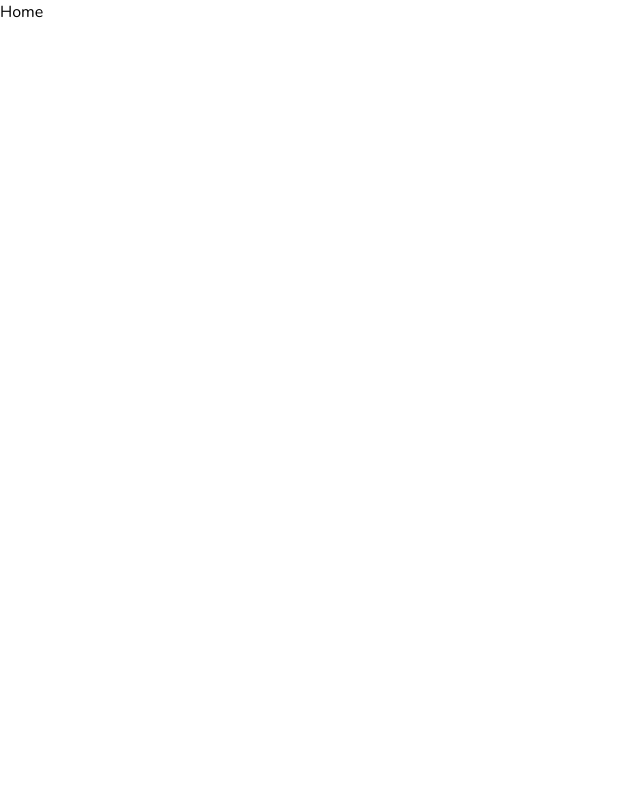
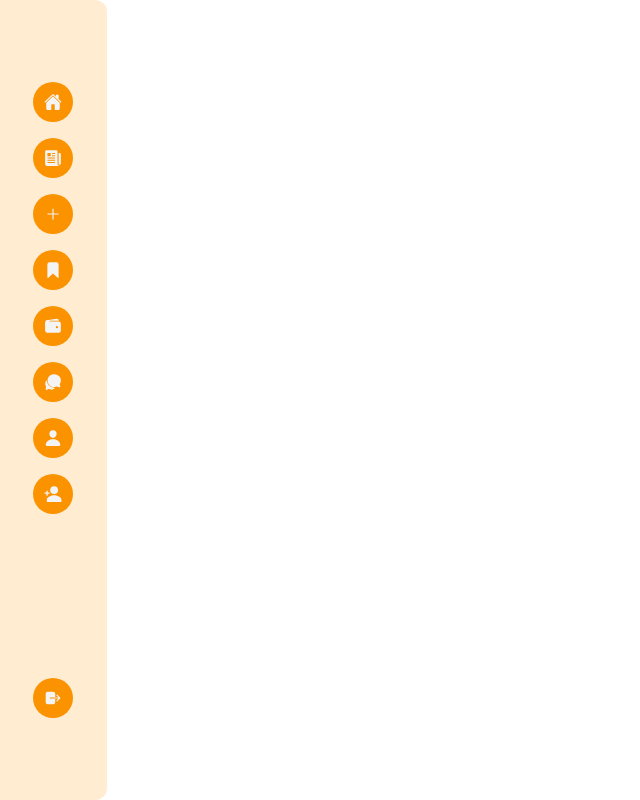
Before and after one commit to jovan0705/MyRecipes, a React (Create React App) app in the folder client/: page / in a window 1280 px wide. Shown: the whole page, without its empty margins (0-640 px from the left). Built offline with nearby package versions, Linux system fonts and the light colour scheme.

Commit message:
Add Sidebar

```diff
--- a/client/package.json
+++ b/client/package.json
@@ -9,6 +9,7 @@
     "daisyui": "^1.24.3",
     "react": "^17.0.2",
     "react-dom": "^17.0.2",
+    "react-icons": "^4.3.1",
     "react-router-dom": "^6.2.1",
     "react-scripts": "5.0.0",
     "web-vitals": "^2.1.3"
--- /dev/null
+++ b/client/src/components/Sidebar.js
@@ -0,0 +1,34 @@
+import {
+  IoHome,
+  IoWallet,
+  IoBookmark,
+  IoChatbubbles,
+  IoLogOut,
+  IoPerson,
+  IoNewspaper,
+  IoPersonAddSharp,
+  IoAdd,
+} from "react-icons/io5";
+import SidebarIcon from "./SidebarIcon";
+
+const Sidebar = () => {
+  return (
+    <div className="fixed top-0 left-0 h-screen w-1/12 flex flex-col justify-around bg-primary-focus rounded-r-xl">
+      <div className=" flex flex-col">
+        <SidebarIcon icon={<IoHome size="18" />} text="Home" />
+        <SidebarIcon icon={<IoNewspaper size="18" />} text="Recipes" />
+        <SidebarIcon icon={<IoAdd size="18" />} text="Post Recipe" />
+        <SidebarIcon icon={<IoBookmark size="18" />} text="Bookmarks" />
+        <SidebarIcon icon={<IoWallet size="18" />} text="Wallet" />
+        <SidebarIcon icon={<IoChatbubbles size="18" />} text="Forum" />
+        <SidebarIcon icon={<IoPerson size="18" />} text="My Profile" />
+        <SidebarIcon icon={<IoPersonAddSharp size="18" />} text="Add Admin" />
+      </div>
+      <div className=" flex flex-col">
+        <SidebarIcon icon={<IoLogOut size="18" />} text="Logout" />
+      </div>
+    </div>
+  );
+};
+
+export default Sidebar;
--- /dev/null
+++ b/client/src/components/SidebarIcon.js
@@ -0,0 +1,11 @@
+const SidebarIcon = ({ icon, text }) => {
+  return (
+    <div className="sidebar-icon group">
+      {icon}
+
+      <span className="sidebar-tooltip group-hover:scale-100">{text}</span>
+    </div>
+  );
+};
+
+export default SidebarIcon;
--- a/client/src/index.css
+++ b/client/src/index.css
@@ -9,3 +9,14 @@ body {
   -webkit-font-smoothing: antialiased;
   -moz-osx-font-smoothing: grayscale;
 }
+
+@layer components {
+  .sidebar-icon {
+    @apply relative flex items-center justify-center h-10 w-10 m-2 mx-auto bg-primary text-zinc-100 rounded-3xl hover:bg-primary-focus hover:text-gray-700
+    hover:rounded-xl hover:scale-110 transition-all duration-200 ease-linear cursor-pointer;
+  }
+
+  .sidebar-tooltip {
+    @apply absolute w-auto p-2 m-2 min-w-max left-14 rounded-md shadow-md text-white bg-primary text-xs font-bold transition-all duration-100 scale-0 origin-left;
+  }
+}
--- a/client/src/views/HomePage.js
+++ b/client/src/views/HomePage.js
@@ -1,9 +1,7 @@
+import Sidebar from "../components/Sidebar";
+
 const HomePage = () => {
-  return (
-    <div className="home-page">
-      <h1>Home</h1>
-    </div>
-  );
+  return <Sidebar></Sidebar>;
 };
 
 export default HomePage;
--- a/client/tailwind.config.js
+++ b/client/tailwind.config.js
@@ -1,4 +1,5 @@
 module.exports = {
+  mode: "jit",
   content: ["./src/**/*.{js,jsx,ts,tsx}"],
   theme: {},
   plugins: [require("daisyui")],
@@ -7,7 +8,7 @@ module.exports = {
       {
         light: {
           primary: "#fb9400",
-          "primary-focus": "#ffa72d",
+          "primary-focus": "#ffecd1",
           "primary-content": "#fff",
         },
       },
```
Also changed, not shown: 1 other file (tests, documents, lock files or other folders).
